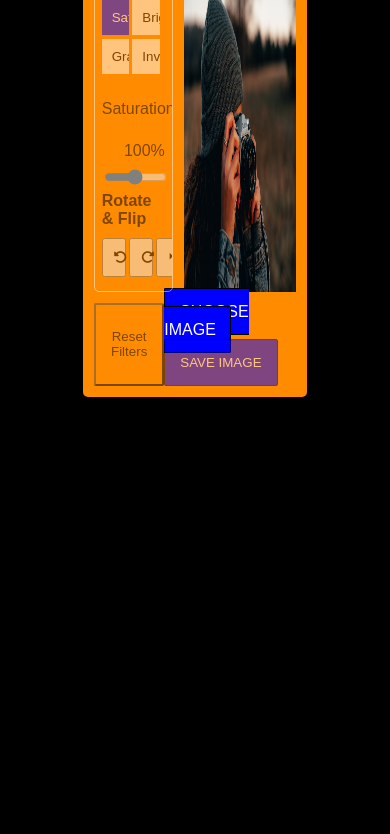
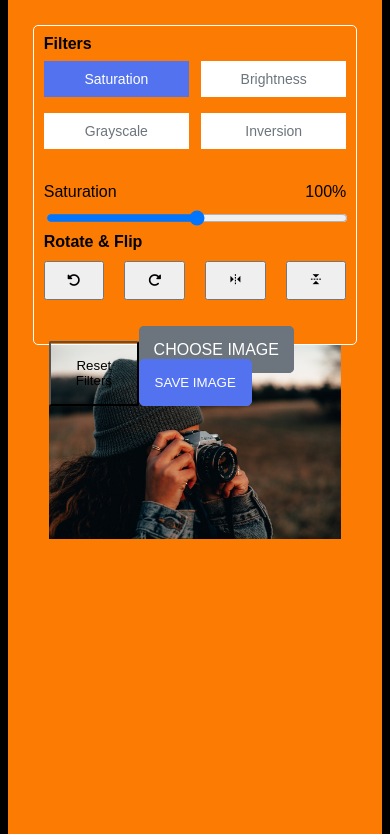
Before and after one commit to sssuryaaa/Image-Editor, a website: page index.html in a window 390 px wide. Shown: the part 115-949 px from the top of the page. Before the commit the page ends 844 px from the top, so only its background shows below. Drawn offline with nearby package versions, Linux system fonts and the light colour scheme.

Commit message:
responsive

```diff
--- a/index.html
+++ b/index.html
@@ -49,7 +49,10 @@
                 </div>
             </div>
            <!-- Add the first showing UI image here(for ex. a image of girl with camera as we shown in our video.) -->
-           <img src="image.jpg" width="50%" height="100%" alt="image">
+           <div class="img-container">
+               <img src="image.jpg" alt="image">
+           </div>
+
         </div>
         <div class="controls">
             <button class="reset-filter" onclick="reset()">Reset Filters</button>
--- a/styles.css
+++ b/styles.css
@@ -3,24 +3,26 @@
 	box-sizing: border-box;
 }
 body{
+	display: flex;
+	align-items: center;
+	justify-content: center;
 	background-color: black;
 	font-family: arial;
 }
 .container{
-	width: 60%;
+	width: 900px;
 	margin: 0 auto;
-	background-color: darkorange;
 	margin-top: 5%;
-	overflow: auto;
 	border-radius: 5px;
 	box-shadow: 0 10px 20px rgba(0,0,0,0.1);
+	background-color: #fc7b03;
 }
-.container.disable .editor-panel,
+/*.container.disable .editor-panel,
 .container.disable .controls .reset-filter,
 .container.disable .controls .last2{
 	opacity: 0.5;
   	pointer-events: none;
-}
+}*/
 h2{
 	text-align: center;
 }
@@ -28,15 +30,15 @@ h2{
 	height: 320px;
 	display: flex;
 	flex-wrap: nowrap;
+	margin-top: 15px;
 }
 .editor-panel{
-	width: 35%;
+	width: 300px;
 	border: 1px solid white;
 	overflow: auto;
 	border-radius: 5px;
 	margin-left: 5%;
 	padding: 3%;
-	/*float: left;*/
 	height: 100%;
 }
 .title{
@@ -45,24 +47,29 @@ h2{
 .options{
 	display: flex;
 	flex-wrap: wrap;
+	justify-content: space-between;
 }
 .options button{
-	width: 43.5%;
-	margin-right: 5%;
-	margin-top: 5%;
+	width: 48%;
+	outline: none;
+	margin-bottom: 8px;
+	margin-top: 8px;
 	border: 0px;
-	background-color: white;
+	color: #6C757D;
+  	background: #fff;
+  	font-size: 14px;
 	padding: 10px;
 	overflow: hidden;
 	font-family: inherit;
 }
-.options>button:hover{
+.options>button.neg:hover{
 	cursor: pointer;
-	background-color: grey;
+	background: #f5f5f5;
 }
 .options .pos{
-	background-color: blue;
-	color: white;
+	background-color: #5372F0;
+	border-color: #5372F0;
+	color: #fff;
 }
 .value{
 	display: inline;
@@ -85,46 +92,37 @@ h2{
 .slid.neg{
 	display: none;
 }
-input{
-
+.wrapper .img-container{
+  flex-grow: 1;
+  display: flex;
+  overflow: hidden;
+  margin-left: 20px;
+  border-radius: 5px;
+  align-items: center;
+  justify-content: center;
 }
 
 img{
 	margin-left: 5%;
+	margin-right: 5%;
+	max-height: 400px;
+	max-width: 500px;
+	width: 100%;
+	height: 100%;
 	overflow: auto;
+	object-fit: contain;
 }
 .options2{
 	width: 100%;
 	display: flex;
 	flex-wrap: nowrap;
+	justify-content: space-between;
 	margin-top: 10px;
 }
 .options2>button{
 	width: 20%;
-	margin-right: 5%;
 	padding: 10px;
 }
-/*.reset-filter{
-	margin-left: 5%;
-	margin-top: 10px;
-	background-color: inherit;
-	border: 1px solid black;
-	padding: 20px;
-	border-radius: 5px;
-	margin-bottom: 20px;
-	float: left;
-}
-.last1,.last2{
-	float: right;
-	margin-top: 10px;
-	border: 0px;
-	padding: 20px;
-	border-radius: 5px;
-
-}
-.last1{
-	margin-right: 5px;
-}*/
 
 .controls{
 	display: flex;
@@ -141,24 +139,48 @@ img{
 	cursor: pointer;
 }
 .last1{
-	border: 1px solid black;
 	padding: 14px;
 	font-size: inherit;
 	font-style: inherit;
-	background-color: blue;
+	background: #6C757D;
+  	border: 1px solid #6C757D;
 	color: white;
-	border-radius: 2px;
+	border-radius: 5px;
 }
 .last1:hover{
 	cursor: pointer;
 }
 .last2{
-	border: 1px solid black;
 	padding: 15px;
-	background-color: blue;
+	background: #5372F0;
+  	border: 1px solid #5372F0;
 	color: white;
-	border-radius: 2px;
+	border-radius: 5px;
 }
 .last2:hover{
 	cursor: pointer;
 }
+
+@media (max-width: 700px){
+	.container{
+		width: 100%;
+		padding: 25px;
+		height: 1000px;
+	}
+	.wrapper{
+		flex-wrap: wrap;
+	}
+	.wrapper .editor-panel{
+		width: 100%;
+		margin-left: 0px;
+		margin-top: 20px;
+	}
+	.wrapper .img-container{
+		width: 100%;
+		margin-left: 0px;
+	}
+	.wrapper .controls{
+		flex-wrap: wrap;
+
+	}
+}
```
Also changed, not shown: script.js (+0 -90 lines).
